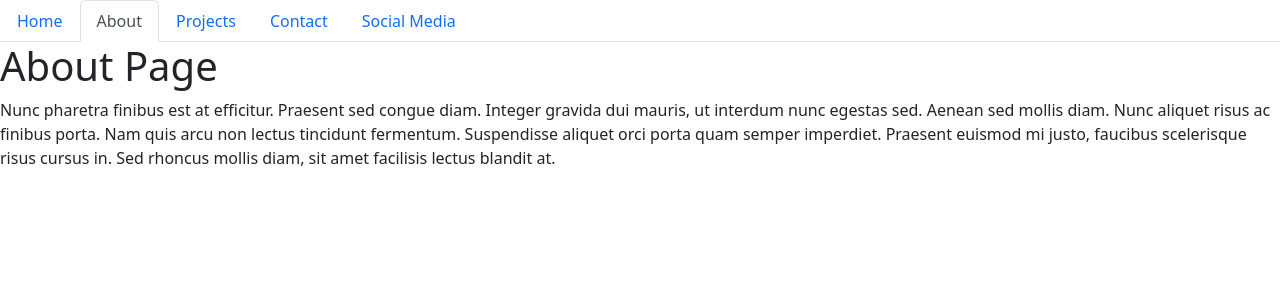
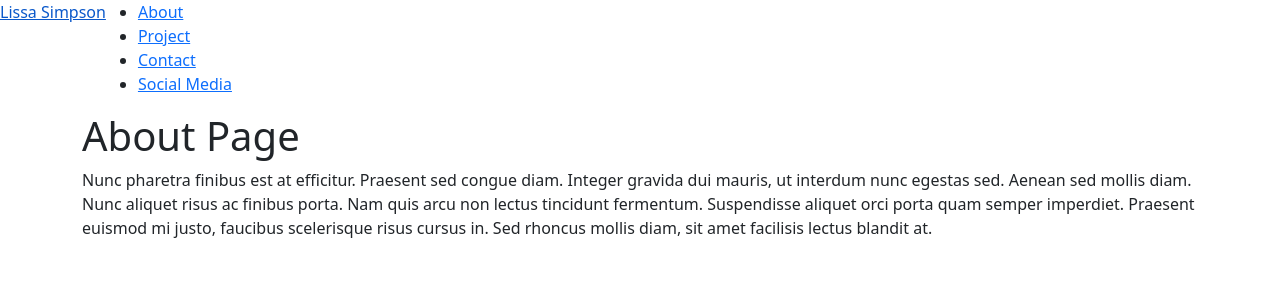
Before and after one commit to lissasimp/React-Portfolio, a React (Create React App) app: page /#/about in a window 1280 px wide. Shown: the top 300 px of the page. Built offline with nearby package versions, Linux system fonts and the light colour scheme.

Commit message:
useMatch and useResolvedPath

```diff
--- a/src/App.js
+++ b/src/App.js
@@ -1,32 +1,30 @@
-import React from 'react';
-import { HashRouter as Router, Route, Routes } from 'react-router-dom';
+// import React from 'react';
 import NavTabs from './Components/NavTabs';
 import Home from './Components/pages/Home';
 import About from './Components/pages/About';
 import Projects from './Components/pages/Projects';
 import Contact from './Components/pages/Contact';
+import { Route, Routes } from 'react-router-dom';
 
-<h1>HELLO! I am working</h1>
+
 
 function App() {
   return (
-    <Router>
-      <div>
+    <>
     <NavTabs />
-        {/* Wrap Route elements in a Routes component */}
+    <div className="container">
       <Routes>
-          {/* Define routes using the Route component to render different page components at different paths */}
-          {/* Define a default route that will render the Home component */}
         <Route path="/" element={<Home />} />
-          <Route path="about" element={<About />} />
-          <Route path="projects" element={<Projects />} />
+        <Route path="/about" element={<About />} />
+        <Route path="/projects" element={<Projects />} />
         {/* Define a route that will have descendant routes */}
-          <Route path="contact/*" element={<Contact />} />
+        <Route path="/contact/*" element={<Contact />} />
       </Routes>
     </div>
-    </Router>
+    </>
   );
 }
+export default App;
 
 //Your portfolio must meet the following requirements:
 
@@ -148,26 +146,3 @@ function App() {
 
 // GitHub
 // Update your GitHub profile with pinned repositories featuring those same projects.
-
-// function App() {
-//   return (
-//     <div className="App">
-//       <header className="App-header">
-//         <img src={logo} className="App-logo" alt="logo" />
-//         <p>
-//           Edit <code>src/App.js</code> and save to reload.
-//         </p>
-//         <a
-//           className="App-link"
-//           href="https://reactjs.org"
-//           target="_blank"
-//           rel="noopener noreferrer"
-//         >
-//           Learn React
-//         </a>
-//       </header>
-//     </div>
-//   );
-// }
-
-export default App;
--- a/src/Components/NavTabs.js
+++ b/src/Components/NavTabs.js
@@ -5,65 +5,54 @@
 //I think Social media should be an extension of the home page (was originally Learn)
 
 import React from 'react';
-import { NavLink } from 'react-router-dom';
+//useMatch allows to comparethe path e are currently on to another - using 'to' property
+//useResolvedPath takes relative or absolute path and combines it with the current path you are on and gives you full path you are accessing
+import { Link, useMatch, useResolvedPath } from 'react-router-dom';
 
-function NavTabs() {
+export default function NavTabs() {
   return (
-    <ul className="nav nav-tabs">
-      <li className="nav-item">
-        <NavLink
+    <nav className="nav" >
+        <Link
           to="/"
-          end
-          className={({ isActive }) =>
-            isActive ? 'nav-link active' : 'nav-link'
-          }
-        >
-          Home
-        </NavLink>
-      </li>
-      <li className="nav-item">
-        <NavLink
-          to="about"
-          className={({ isActive }) =>
-            isActive ? 'nav-link active' : 'nav-link'
-          }
-        >
-          About
-        </NavLink>
-      </li>
-      <li className="nav-item">
-        <NavLink
-          to="projects"
-          className={({ isActive }) =>
-            isActive ? 'nav-link active' : 'nav-link'
-          }
-        >
-          Projects
-        </NavLink>
-      </li>
-      <li className="nav-item">
-        <NavLink
-          to="contact"
-          end
-          className={({ isActive }) =>
-            isActive ? 'nav-link active' : 'nav-link'
-          }
-        >
-          Contact
-        </NavLink>
-      </li>
-      <li className="nav-item">
-        <NavLink
-          to="contact/social media"
-          className={({ isActive }) =>
-            isActive ? 'nav-link active' : 'nav-link'
-          }
-        >
-          Social Media
-        </NavLink>
-      </li>
-    </ul>
-  );
+          className="site-title">
+          Lissa Simpson
+          </Link>
+
+     <ul>
+
+        <CustomLink
+          to="/about"
+          className="nav-item">
+            About
+        </CustomLink>
+        <CustomLink
+          to="/projects"
+          className="nav-item">
+            Project
+        </CustomLink>
+        <CustomLink
+          to="/contact"
+          className="nav-item">
+            Contact
+        </CustomLink>
+        <CustomLink
+          to="/social media"
+          className="nav-item">
+            Social Media
+        </CustomLink>
+        </ul>
+        </nav>
+  )}
+
+function CustomLink ({ to, children, ...props}) {
+  const resolvedPath = useResolvedPath(to) //to is the URL we are passing to
+  const isActive = useMatch({ path: resolvedPath.pathname, end: true}) //end true means the entire path must match(not a partial match)
+
+  return (
+    <li className = {isActive ? "active" : ""}>
+      <Link to={to} {...props}>
+        {children}
+      </Link>
+    </li>
+  )
 }
-
-export default NavTabs;
--- a/src/Components/pages/Contact.js
+++ b/src/Components/pages/Contact.js
@@ -9,3 +9,22 @@
 // Link to your LinkedIn page
 
 // Must have a contact form for handling events
+
+import React from "react";
+
+function Contact() {
+  return (
+    <div>
+      <h1>Contact</h1>
+      <p>
+        Nunc pharetra finibus est at efficitur. Praesent sed congue diam. Integer gravida dui
+        mauris, ut interdum nunc egestas sed. Aenean sed mollis diam. Nunc aliquet risus ac finibus
+        porta. Nam quis arcu non lectus tincidunt fermentum. Suspendisse aliquet orci porta quam
+        semper imperdiet. Praesent euismod mi justo, faucibus scelerisque risus cursus in. Sed
+        rhoncus mollis diam, sit amet facilisis lectus blandit at.
+      </p>
+    </div>
+  );
+}
+
+export default Contact;
--- a/src/Components/pages/Projects.js
+++ b/src/Components/pages/Projects.js
@@ -19,3 +19,22 @@
 // Link to the GitHub repository
 
 // GIF or screenshot of the deployed application
+
+import React from "react";
+
+function Projects() {
+  return (
+    <div>
+      <h1>Projects</h1>
+      <p>
+        Nunc pharetra finibus est at efficitur. Praesent sed congue diam. Integer gravida dui
+        mauris, ut interdum nunc egestas sed. Aenean sed mollis diam. Nunc aliquet risus ac finibus
+        porta. Nam quis arcu non lectus tincidunt fermentum. Suspendisse aliquet orci porta quam
+        semper imperdiet. Praesent euismod mi justo, faucibus scelerisque risus cursus in. Sed
+        rhoncus mollis diam, sit amet facilisis lectus blandit at.
+      </p>
+    </div>
+  );
+}
+
+export default Projects;
--- a/src/index.js
+++ b/src/index.js
@@ -1,6 +1,17 @@
 import React from 'react';
 import ReactDOM from 'react-dom';
 import App from './App';
+import { HashRouter } from 'react-router-dom';
+
 import 'bootstrap/dist/css/bootstrap.min.css';
 
-ReactDOM.render(<App />, document.getElementById('root'));
+//https://www.youtube.com/watch?v=SLfhMt5OUPI
+
+const root = ReactDOM.createRoot(document.getElementById('root'))
+root.render(
+<React.StrictMode>
+<HashRouter>
+<App />
+</HashRouter>
+</React.StrictMode>
+)
```
Lines whose indentation alone changed are shown as unchanged.
